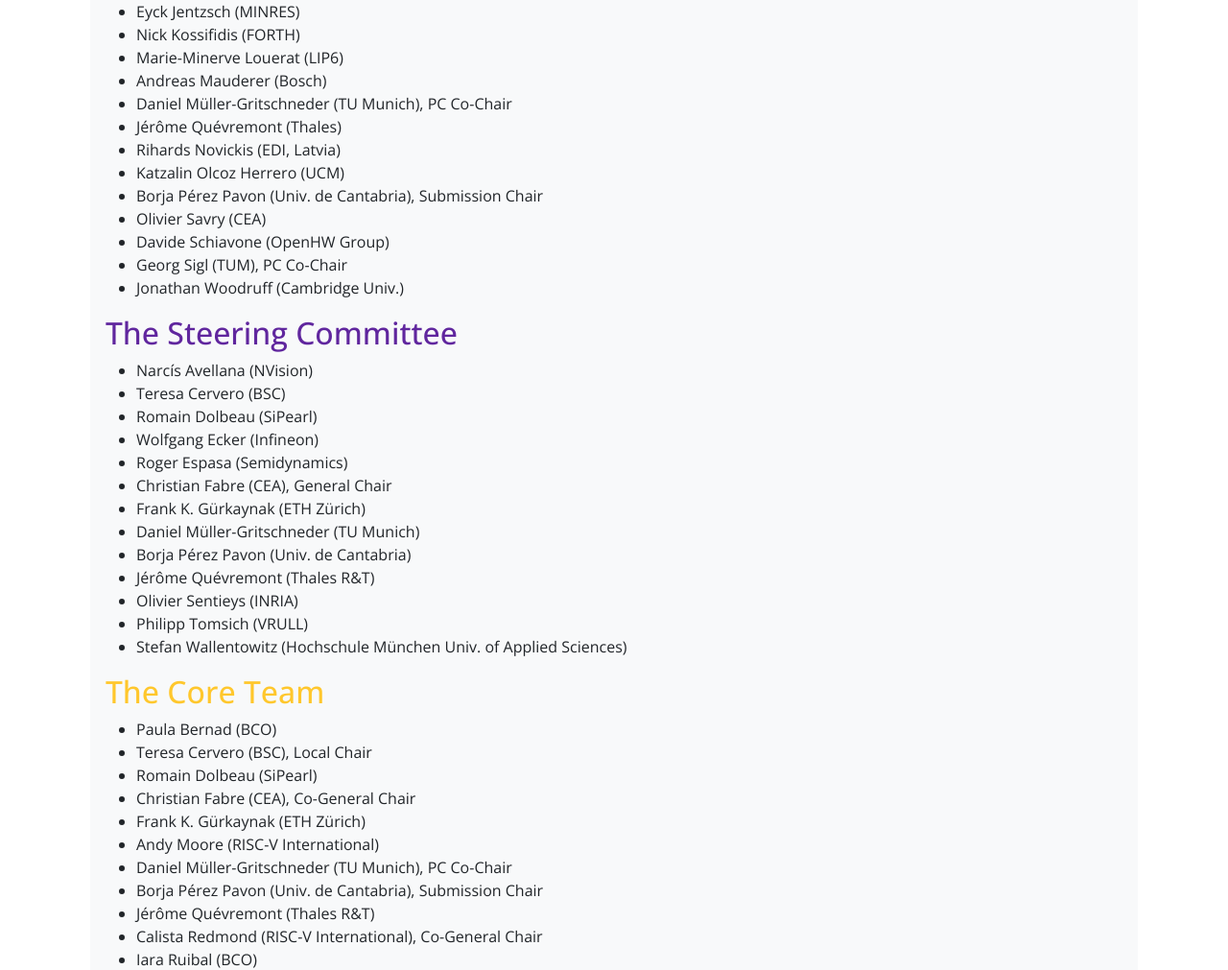
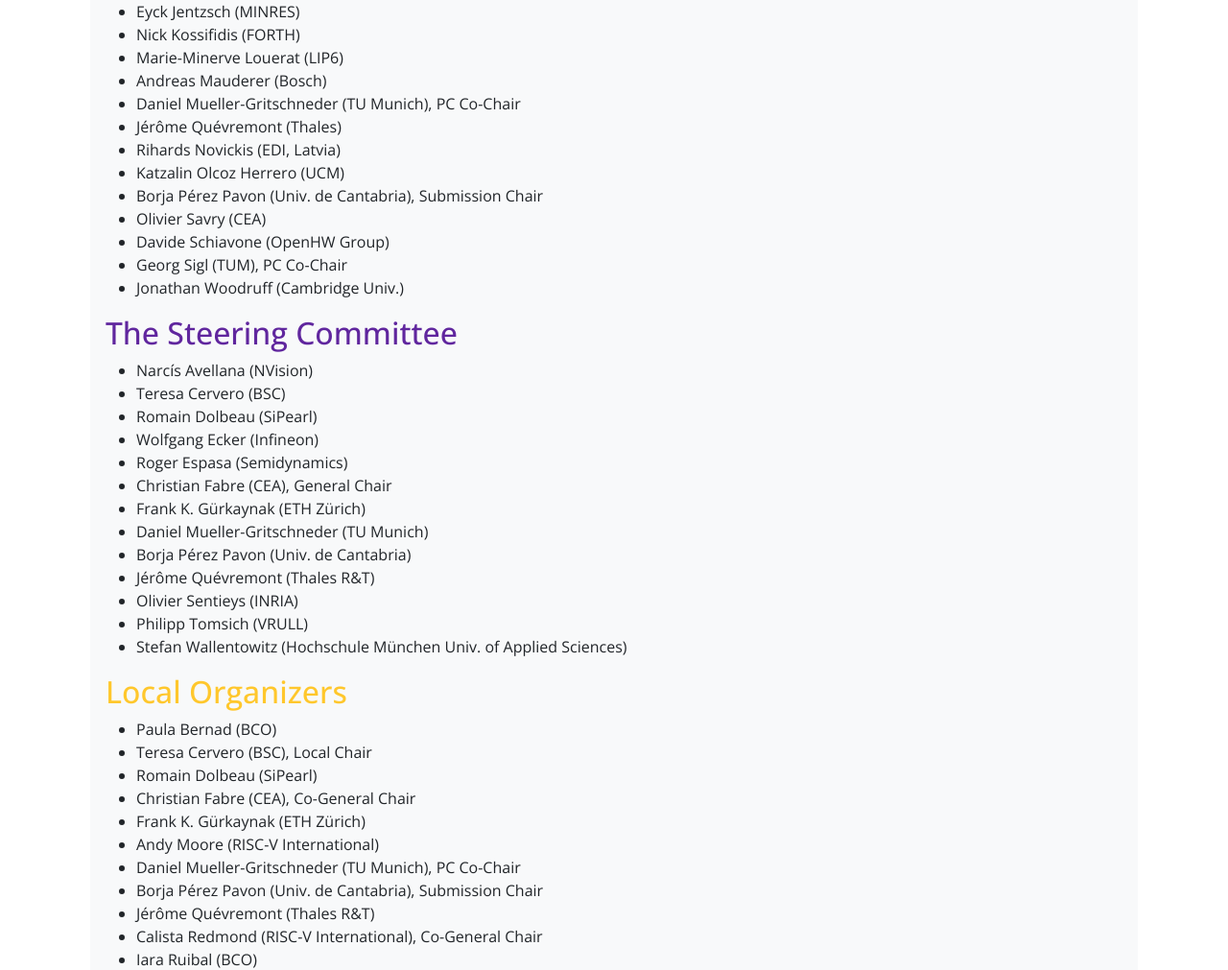
Before and after one commit to riscv-europe/summit-website-development, a Jekyll site: the page built from summit/2024/about.md, in a window 1280 px wide and 1400 px high, scrolled down 487 px. Shown: the part 163-1174 px from the top of the window at 96% size. Built offline with Jekyll 4.4.1, drawn with Linux system fonts in a browser that asks for light colours.

Commit message:
Update about.md

```diff
--- a/summit/2024/about.md
+++ b/summit/2024/about.md
@@ -38,7 +38,7 @@
     <li>Nick Kossifidis (FORTH)</li>
     <li>Marie-Minerve Louerat (LIP6)</li>
     <li>Andreas Mauderer (Bosch)</li>
-    <li>Daniel Müller-Gritschneder (TU Munich), PC Co-Chair</li>
+    <li>Daniel Mueller-Gritschneder (TU Munich), PC Co-Chair</li>
     <li>Jérôme Quévremont (Thales)</li>
     <li>Rihards Novickis (EDI, Latvia)</li>
     <li>Katzalin Olcoz Herrero (UCM)</li>
@@ -57,14 +57,14 @@
     <li>Roger Espasa (Semidynamics)</li>
     <li>Christian Fabre (CEA), General Chair</li>
     <li>Frank K. Gürkaynak (ETH Zürich)</li>
-    <li>Daniel Müller-Gritschneder (TU Munich)</li>
+    <li>Daniel Mueller-Gritschneder (TU Munich)</li>
     <li>Borja Pérez Pavon (Univ. de Cantabria)</li>
     <li>Jérôme Quévremont (Thales R&amp;T)</li>
     <li>Olivier Sentieys (INRIA)</li>
     <li>Philipp Tomsich (VRULL)</li>
     <li>Stefan Wallentowitz (Hochschule München Univ. of Applied Sciences)</li>
 </ul>
-<h2 style="color: #ffc72c" id="the-core-team">The Core Team</h2>
+<h2 style="color: #ffc72c" id="the-local-team">Local Organizers</h2>
 <ul>
     <li>Paula Bernad (BCO)</li>
     <li>Teresa Cervero (BSC), Local Chair</li>
@@ -72,7 +72,7 @@
     <li>Christian Fabre (CEA), Co-General Chair</li>
     <li>Frank K. Gürkaynak (ETH Zürich)</li>
     <li>Andy Moore (RISC-V International)</li>
-    <li>Daniel Müller-Gritschneder (TU Munich), PC Co-Chair</li>
+    <li>Daniel Mueller-Gritschneder (TU Munich), PC Co-Chair</li>
     <li>Borja Pérez Pavon (Univ. de Cantabria), Submission Chair</li>
     <li>Jérôme Quévremont (Thales R&amp;T)</li>
     <li>Calista Redmond (RISC-V International), Co-General Chair</li>
```
